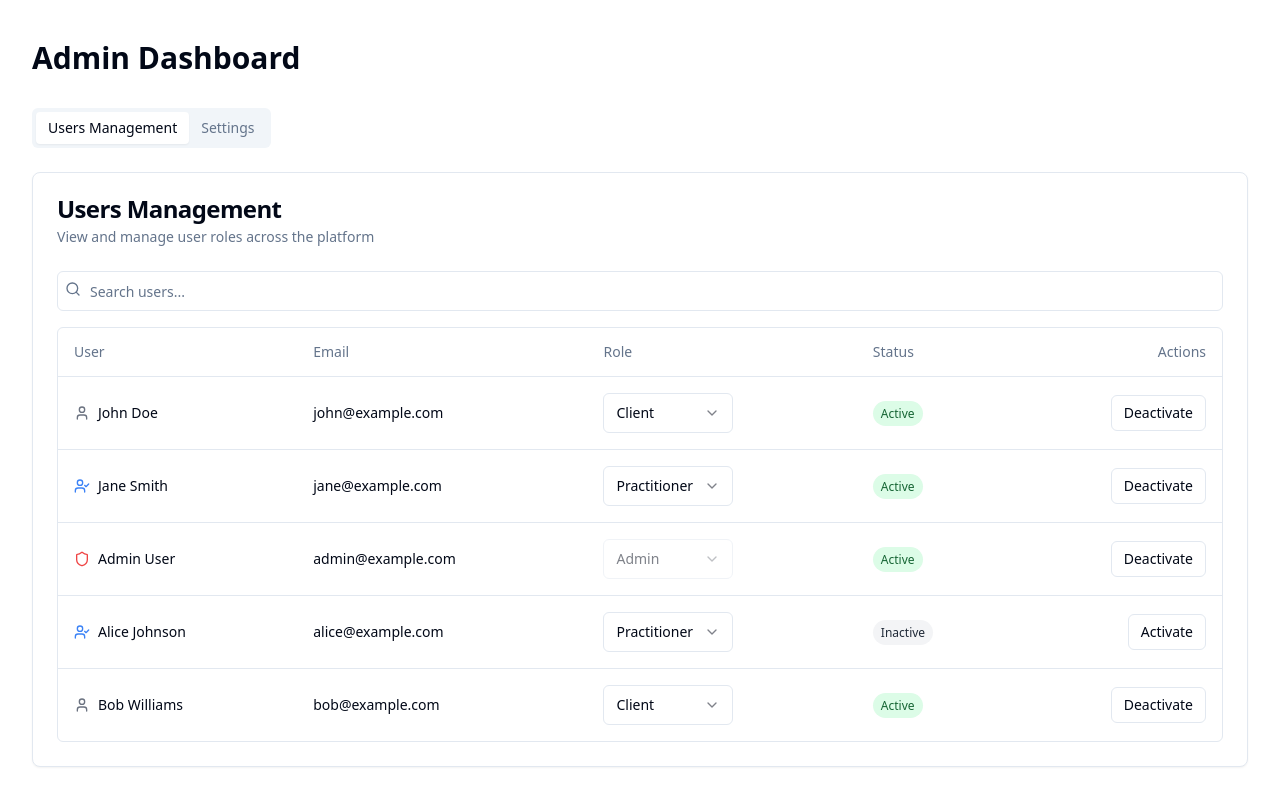
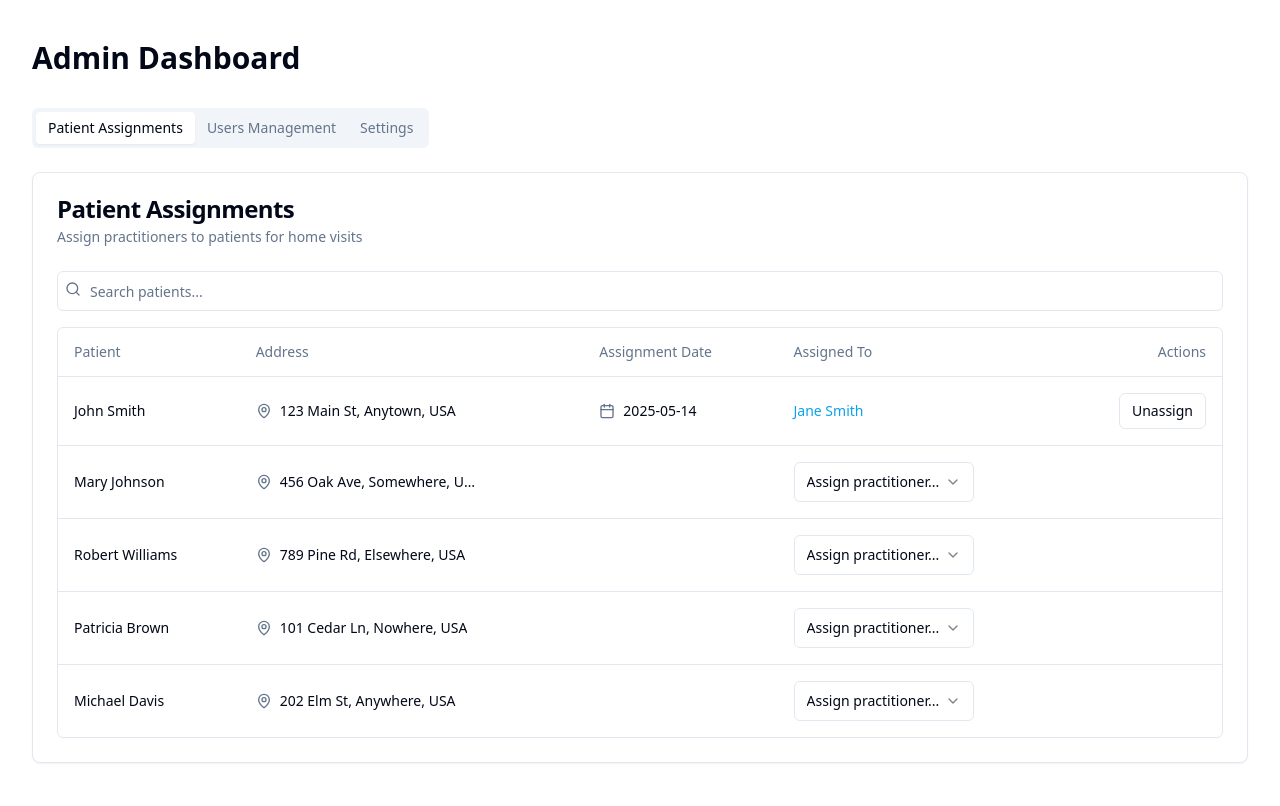
Before and after one commit to Yadlapure/visit-scribe-mobile, a React (Vite) app: page /admin in a window 1280 px wide. Built offline with nearby package versions, Linux system fonts and the light colour scheme.

Commit message:
Feat: Add assignment option to admin dashboard
Added functionality to assign practitioners to clients in the admin dashboard, alongside the existing role change option.

```diff
--- /dev/null
+++ b/src/components/PatientAssignmentTable.tsx
@@ -0,0 +1,243 @@
+
+import React, { useState } from 'react';
+import {
+  Table,
+  TableBody,
+  TableCell,
+  TableHead,
+  TableHeader,
+  TableRow,
+} from "@/components/ui/table";
+import { Button } from '@/components/ui/button';
+import {
+  Select,
+  SelectContent,
+  SelectItem,
+  SelectTrigger,
+  SelectValue
+} from '@/components/ui/select';
+import { Input } from '@/components/ui/input';
+import { Search, MapPin, Calendar } from 'lucide-react';
+import { useToast } from '@/hooks/use-toast';
+import { Patient, User } from '@/types';
+
+export const PatientAssignmentTable = () => {
+  const { toast } = useToast();
+  const [searchTerm, setSearchTerm] = useState('');
+  const [loading, setLoading] = useState(false);
+
+  // Mock data - In a real app, these would come from your backend API
+  const [patients, setPatients] = useState<Patient[]>([
+    {
+      id: '1',
+      name: 'John Smith',
+      address: '123 Main St, Anytown, USA',
+      coordinates: { latitude: 40.7128, longitude: -74.0060 },
+      assignedTo: '2',
+      assignedDate: new Date().toISOString().split('T')[0]
+    },
+    {
+      id: '2',
+      name: 'Mary Johnson',
+      address: '456 Oak Ave, Somewhere, USA',
+      coordinates: { latitude: 34.0522, longitude: -118.2437 }
+    },
+    {
+      id: '3',
+      name: 'Robert Williams',
+      address: '789 Pine Rd, Elsewhere, USA',
+      coordinates: { latitude: 41.8781, longitude: -87.6298 }
+    },
+    {
+      id: '4',
+      name: 'Patricia Brown',
+      address: '101 Cedar Ln, Nowhere, USA',
+      coordinates: { latitude: 37.7749, longitude: -122.4194 }
+    },
+    {
+      id: '5',
+      name: 'Michael Davis',
+      address: '202 Elm St, Anywhere, USA',
+      coordinates: { latitude: 39.9526, longitude: -75.1652 }
+    },
+  ]);
+
+  // Practitioners data - only showing users with role "practitioner"
+  const [practitioners, setPractitioners] = useState<User[]>([
+    { id: '2', name: 'Jane Smith', email: 'jane@example.com', role: 'practitioner', status: 'active' },
+    { id: '4', name: 'Alice Johnson', email: 'alice@example.com', role: 'practitioner', status: 'inactive' },
+  ]);
+
+  const handleAssignPractitioner = async (patientId: string, practitionerId: string) => {
+    try {
+      setLoading(true);
+      // In a real app, you would make an API call to your backend
+      // Example: await api.assignPractitionerToPatient(patientId, practitionerId)
+
+      // For now, we'll update the local state to simulate the change
+      const today = new Date().toISOString().split('T')[0];
+
+      setPatients(patients.map(patient =>
+        patient.id === patientId
+          ? { ...patient, assignedTo: practitionerId, assignedDate: today }
+          : patient
+      ));
+
+      toast({
+        title: "Patient assigned",
+        description: "Patient has been assigned to the practitioner successfully."
+      });
+    } catch (error) {
+      toast({
+        title: "Error",
+        description: "Could not assign patient to practitioner",
+        variant: "destructive"
+      });
+    } finally {
+      setLoading(false);
+    }
+  };
+
+  const handleUnassignPatient = async (patientId: string) => {
+    try {
+      setLoading(true);
+      // In a real app, you would make an API call to your backend
+      // Example: await api.unassignPatient(patientId)
+
+      setPatients(patients.map(patient =>
+        patient.id === patientId
+          ? { ...patient, assignedTo: undefined, assignedDate: undefined }
+          : patient
+      ));
+
+      toast({
+        title: "Patient unassigned",
+        description: "Patient has been unassigned successfully."
+      });
+    } catch (error) {
+      toast({
+        title: "Error",
+        description: "Could not unassign patient",
+        variant: "destructive"
+      });
+    } finally {
+      setLoading(false);
+    }
+  };
+
+  const filteredPatients = patients.filter(patient =>
+    patient.name.toLowerCase().includes(searchTerm.toLowerCase()) ||
+    patient.address.toLowerCase().includes(searchTerm.toLowerCase())
+  );
+
+  const getAssignedPractitioner = (patientId: string) => {
+    const patient = patients.find(p => p.id === patientId);
+    if (!patient?.assignedTo) return null;
+
+    return practitioners.find(p => p.id === patient.assignedTo);
+  };
+
+  return (
+    <div className="space-y-4">
+      <div className="relative">
+        <Search className="absolute left-2 top-2.5 h-4 w-4 text-muted-foreground" />
+        <Input
+          placeholder="Search patients..."
+          className="pl-8"
+          value={searchTerm}
+          onChange={(e) => setSearchTerm(e.target.value)}
+        />
+      </div>
+
+      <div className="rounded-md border">
+        <Table>
+          <TableHeader>
+            <TableRow>
+              <TableHead>Patient</TableHead>
+              <TableHead>Address</TableHead>
+              <TableHead>Assignment Date</TableHead>
+              <TableHead>Assigned To</TableHead>
+              <TableHead className="text-right">Actions</TableHead>
+            </TableRow>
+          </TableHeader>
+          <TableBody>
+            {filteredPatients.length === 0 ? (
+              <TableRow>
+                <TableCell colSpan={5} className="text-center py-8 text-muted-foreground">
+                  No patients found
+                </TableCell>
+              </TableRow>
+            ) : (
+              filteredPatients.map((patient) => {
+                const assignedPractitioner = getAssignedPractitioner(patient.id);
+
+                return (
+                  <TableRow key={patient.id}>
+                    <TableCell>
+                      <div className="font-medium">{patient.name}</div>
+                    </TableCell>
+                    <TableCell>
+                      <div className="flex items-center">
+                        <MapPin className="h-4 w-4 mr-2 text-muted-foreground" />
+                        <span className="text-sm truncate max-w-[200px]">{patient.address}</span>
+                      </div>
+                    </TableCell>
+                    <TableCell>
+                      {patient.assignedDate && (
+                        <div className="flex items-center">
+                          <Calendar className="h-4 w-4 mr-2 text-muted-foreground" />
+                          <span>{patient.assignedDate}</span>
+                        </div>
+                      )}
+                    </TableCell>
+                    <TableCell>
+                      {!patient.assignedTo ? (
+                        <Select
+                          onValueChange={(value) => handleAssignPractitioner(patient.id, value)}
+                          disabled={loading}
+                        >
+                          <SelectTrigger className="w-[180px]">
+                            <SelectValue placeholder="Assign practitioner..." />
+                          </SelectTrigger>
+                          <SelectContent>
+                            {practitioners
+                              .filter(p => p.status === 'active')
+                              .map(practitioner => (
+                                <SelectItem
+                                  key={practitioner.id}
+                                  value={practitioner.id}
+                                >
+                                  {practitioner.name}
+                                </SelectItem>
+                              ))
+                            }
+                          </SelectContent>
+                        </Select>
+                      ) : (
+                        <div className="font-medium text-primary">
+                          {assignedPractitioner?.name || "Unknown"}
+                        </div>
+                      )}
+                    </TableCell>
+                    <TableCell className="text-right">
+                      {patient.assignedTo && (
+                        <Button
+                          variant="outline"
+                          size="sm"
+                          onClick={() => handleUnassignPatient(patient.id)}
+                          disabled={loading}
+                        >
+                          Unassign
+                        </Button>
+                      )}
+                    </TableCell>
+                  </TableRow>
+                );
+              })
+            )}
+          </TableBody>
+        </Table>
+      </div>
+    </div>
+  );
+};
--- a/src/pages/AdminDashboard.tsx
+++ b/src/pages/AdminDashboard.tsx
@@ -9,6 +9,7 @@ import {
 } from "@/components/ui/card";
 import { Tabs, TabsContent, TabsList, TabsTrigger } from "@/components/ui/tabs";
 import { UsersTable } from '@/components/UsersTable';
+import { PatientAssignmentTable } from '@/components/PatientAssignmentTable';
 import { useToast } from '@/hooks/use-toast';
 
 const AdminDashboard = () => {
@@ -21,11 +22,25 @@ const AdminDashboard = () => {
     <div className="container py-10 max-w-7xl mx-auto">
       <h1 className="text-3xl font-bold mb-8">Admin Dashboard</h1>
 
-      <Tabs defaultValue="users" className="w-full">
+      <Tabs defaultValue="assignments" className="w-full">
         <TabsList className="mb-4">
+          <TabsTrigger value="assignments">Patient Assignments</TabsTrigger>
           <TabsTrigger value="users">Users Management</TabsTrigger>
           <TabsTrigger value="settings">Settings</TabsTrigger>
         </TabsList>
+
+        <TabsContent value="assignments">
+          <Card>
+            <CardHeader>
+              <CardTitle>Patient Assignments</CardTitle>
+              <CardDescription>Assign practitioners to patients for home visits</CardDescription>
+            </CardHeader>
+
+            <CardContent>
+              <PatientAssignmentTable />
+            </CardContent>
+          </Card>
+        </TabsContent>
 
         <TabsContent value="users">
           <Card>
```
